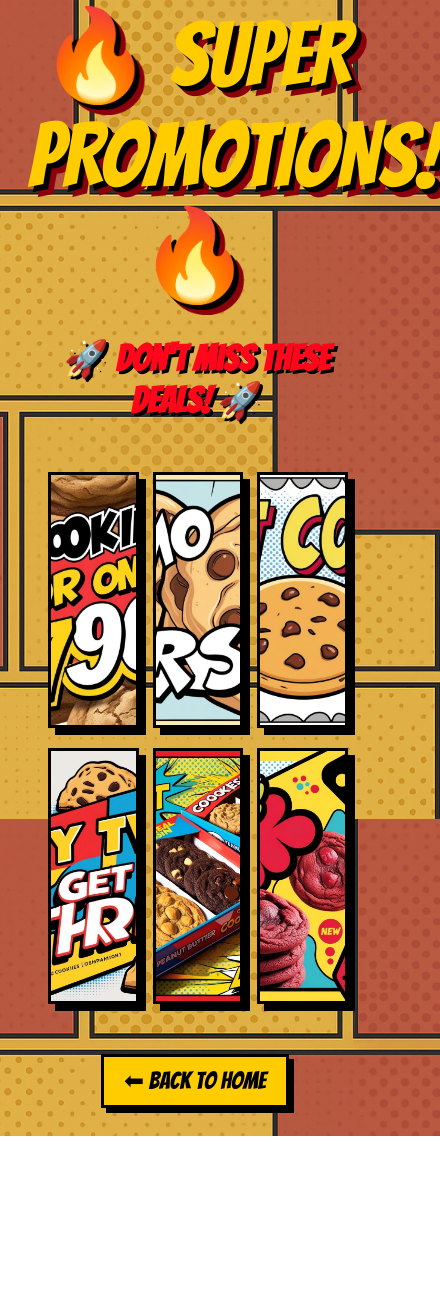
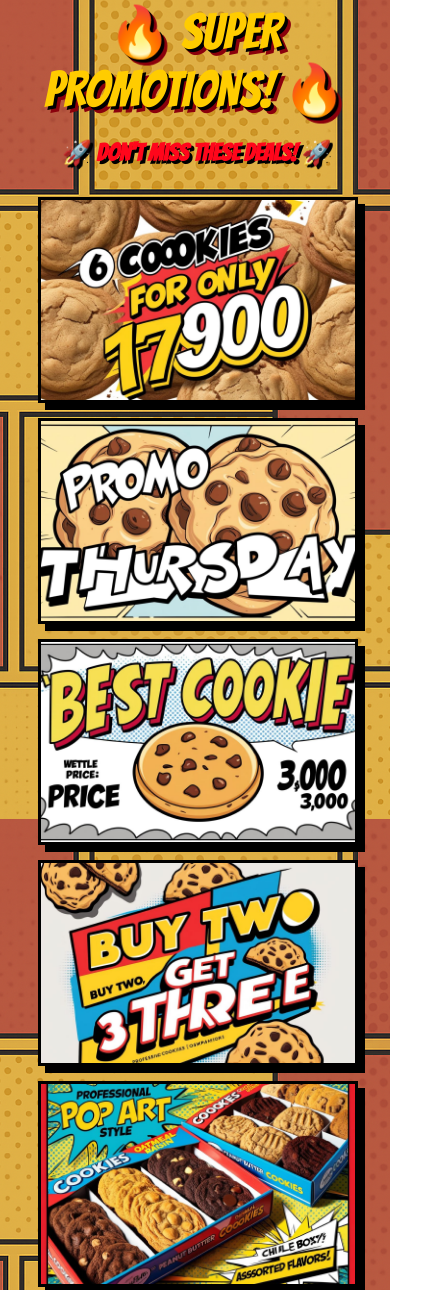
Before and after one commit to mariana101221/cookies, a plain HTML site: page Cookies/promotions.html in a window 390 px wide. Shown: the part 25-1315 px from the top of the page, 440 px wide, since content can reach past the window. Before the commit the page ends 1161 px from the top, so only its background shows below. Drawn offline with Linux system fonts and the light colour scheme.

Commit message:
Update promotions.html

```diff
--- a/Cookies/promotions.html
+++ b/Cookies/promotions.html
@@ -117,5 +117,32 @@
     .back-button:hover {
         transform: scale(1.1);
     }
+        @media (max-width: 500px) {
+        header {
+            font-size: 50px;
+            text-shadow: 3px 3px 0 #000, 6px 6px 0 #8a010c;
+        }
+
+        .promotions h2 {
+            font-size: 24px;
+        }
+
+        .cards {
+            grid-template-columns: 1fr;
+            gap: 15px;
+            padding: 10px;
+        }
+
+        .card {
+            height: 200px;
+            font-size: 20px;
+        }
+
+        .back-button {
+            width: 90%;
+            font-size: 20px;
+            padding: 10px;
+        }
+    }
 </style>
 </html>
```
